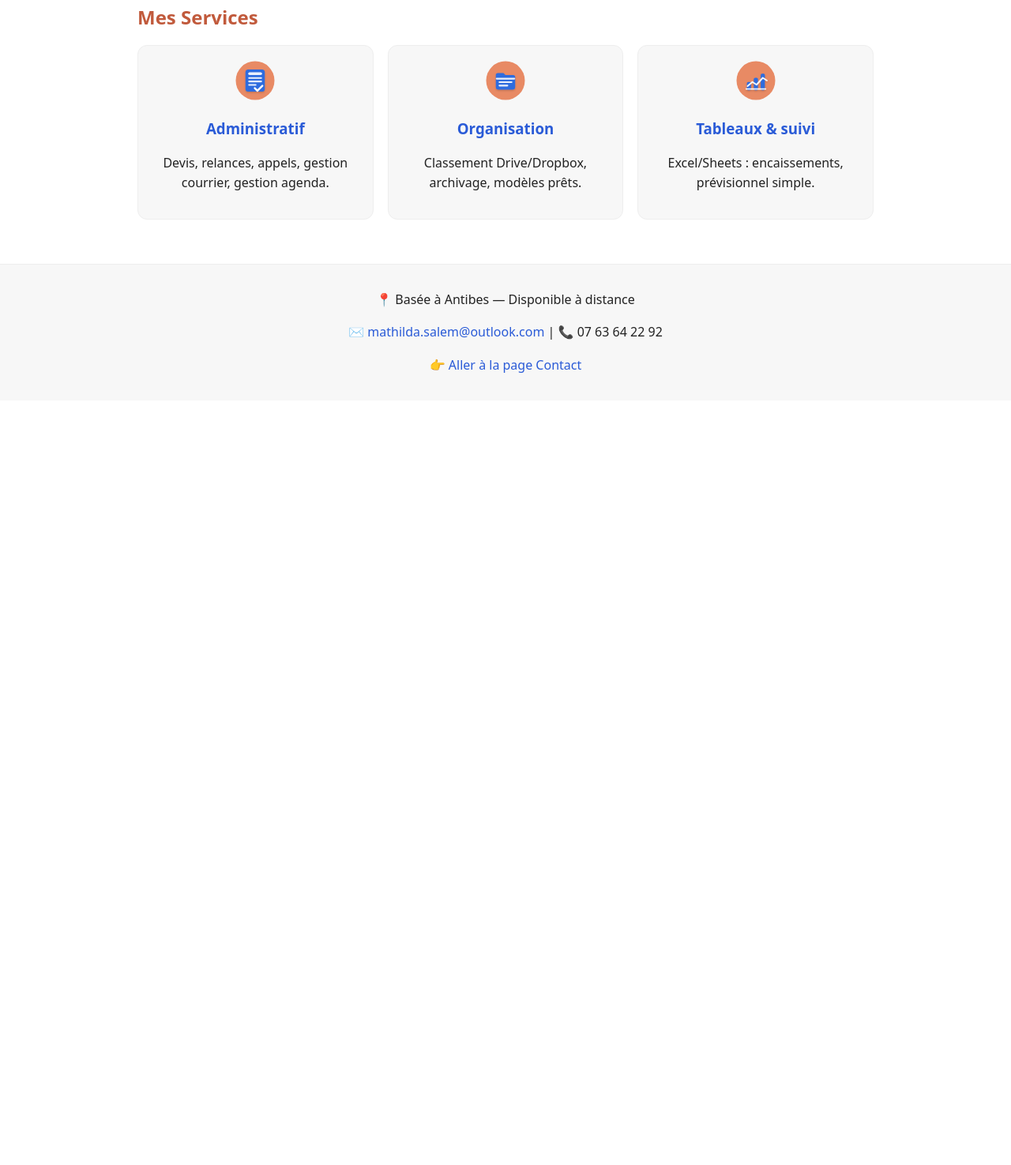
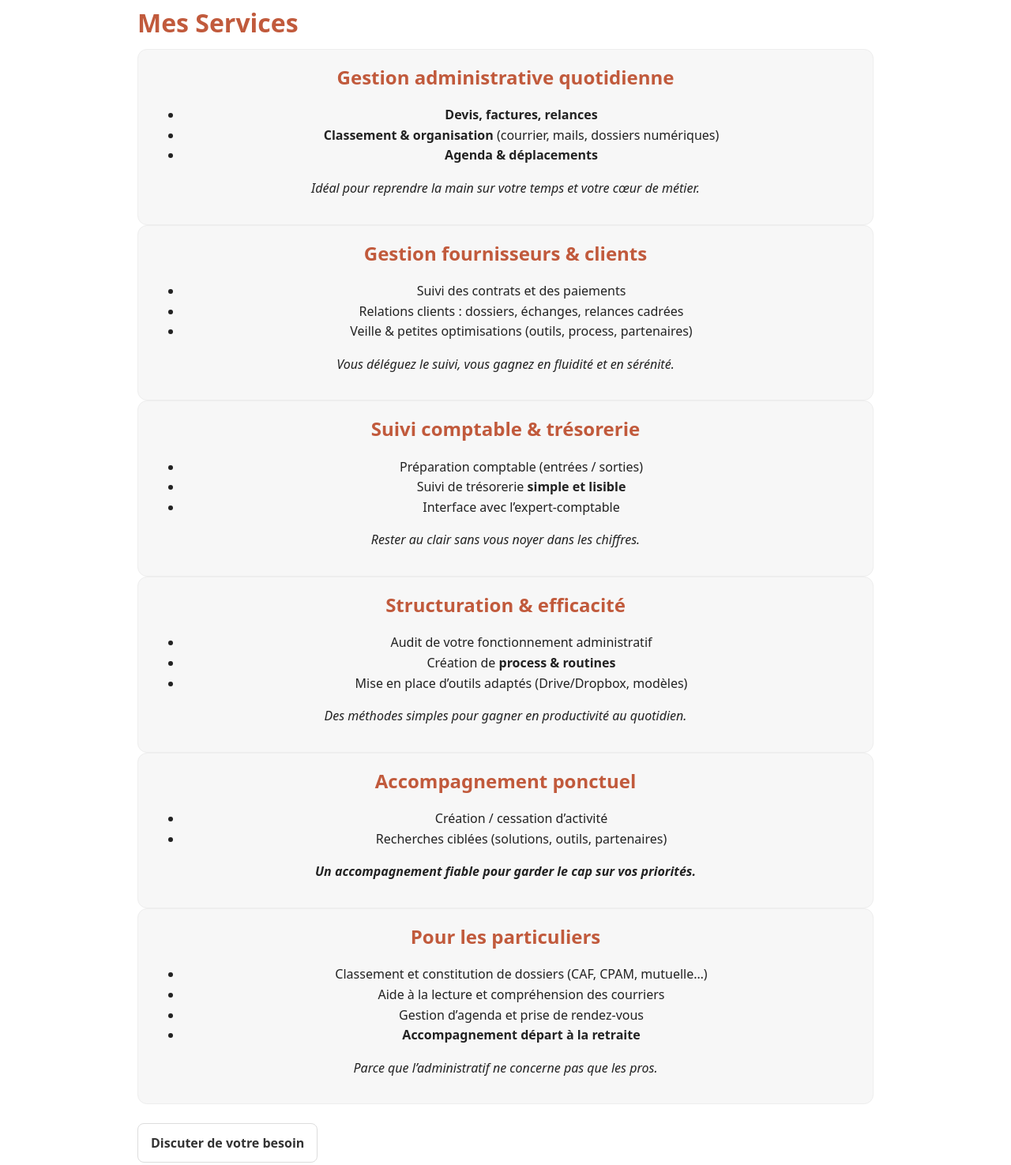
Before and after one commit to Mathildasalem/mathildasalem.github.io, a plain HTML site: page services.html in a window 1280 px wide. Shown: the part 96-1571 px from the top of the page at 79% size. Before the commit the page ends 800 px from the top, so only its background shows below. Drawn offline with Linux system fonts and the light colour scheme.

Commit message:
Update services.html

```diff
--- a/services.html
+++ b/services.html
@@ -4,7 +4,7 @@
   <meta charset="UTF-8">
   <meta name="viewport" content="width=device-width, initial-scale=1">
   <title>Services – Assistante Administrative & Virtuelle</title>
-  <meta name="description" content="Découvrez les services de Mathilda Salem : gestion administrative, organisation et suivi.">
+  <meta name="description" content="Gestion administrative, organisation, suivi comptable simple, structuration et accompagnements ponctuels. Particuliers et professionnels.">
   <link rel="stylesheet" href="styles.css">
 </head>
 <body>
@@ -20,32 +20,77 @@
     </div>
   </header>
 
-  <!-- SERVICES -->
   <main class="container">
-    <section>
-      <h1>Mes Services</h1>
-      <div class="cards">
+    <h1>Mes Services</h1>
 
-        <div class="card">
-          <img class="icon" src="assets/admin.svg" alt="Administratif">
-          <h3>Administratif</h3>
-          <p>Devis, relances, appels, gestion courrier, gestion agenda.</p>
-        </div>
+    <!-- 1. Gestion administrative quotidienne -->
+    <section class="card">
+      <h2>Gestion administrative quotidienne</h2>
+      <ul>
+        <li><strong>Devis, factures, relances</strong></li>
+        <li><strong>Classement & organisation</strong> (courrier, mails, dossiers numériques)</li>
+        <li><strong>Agenda & déplacements</strong></li>
+      </ul>
+      <p><em>Idéal pour reprendre la main sur votre temps et votre cœur de métier.</em></p>
+    </section>
 
-        <div class="card">
-          <img class="icon" src="assets/organisation.svg" alt="Organisation">
-          <h3>Organisation</h3>
-          <p>Classement Drive/Dropbox, archivage, modèles prêts.</p>
-        </div>
+    <!-- 2. Gestion fournisseurs & clients -->
+    <section class="card">
+      <h2>Gestion fournisseurs & clients</h2>
+      <ul>
+        <li>Suivi des contrats et des paiements</li>
+        <li>Relations clients : dossiers, échanges, relances cadrées</li>
+        <li>Veille & petites optimisations (outils, process, partenaires)</li>
+      </ul>
+      <p><em>Vous déléguez le suivi, vous gagnez en fluidité et en sérénité.</em></p>
+    </section>
 
-        <div class="card">
-          <img class="icon" src="assets/suivi.svg" alt="Tableaux & suivi">
-          <h3>Tableaux & suivi</h3>
-          <p>Excel/Sheets : encaissements, prévisionnel simple.</p>
-        </div>
+    <!-- 3. Suivi comptable & trésorerie -->
+    <section class="card">
+      <h2>Suivi comptable & trésorerie</h2>
+      <ul>
+        <li>Préparation comptable (entrées / sorties)</li>
+        <li>Suivi de trésorerie <strong>simple et lisible</strong></li>
+        <li>Interface avec l’expert-comptable</li>
+      </ul>
+      <p><em>Rester au clair sans vous noyer dans les chiffres.</em></p>
+    </section>
 
-      </div>
+    <!-- 4. Structuration & efficacité -->
+    <section class="card">
+      <h2>Structuration & efficacité</h2>
+      <ul>
+        <li>Audit de votre fonctionnement administratif</li>
+        <li>Création de <strong>process & routines</strong></li>
+        <li>Mise en place d’outils adaptés (Drive/Dropbox, modèles)</li>
+      </ul>
+      <p><em>Des méthodes simples pour gagner en productivité au quotidien.</em></p>
     </section>
+
+    <!-- 5. Accompagnement ponctuel -->
+    <section class="card">
+      <h2>Accompagnement ponctuel</h2>
+      <ul>
+        <li>Création / cessation d’activité</li>
+        <li>Recherches ciblées (solutions, outils, partenaires)</li>
+      </ul>
+      <p><em><strong>Un accompagnement fiable pour garder le cap sur vos priorités.</strong></em></p>
+    </section>
+
+    <!-- 6. Pour les particuliers -->
+    <section class="card">
+      <h2>Pour les particuliers</h2>
+      <ul>
+        <li>Classement et constitution de dossiers (CAF, CPAM, mutuelle…)</li>
+        <li>Aide à la lecture et compréhension des courriers</li>
+        <li>Gestion d’agenda et prise de rendez-vous</li>
+        <li><strong>Accompagnement départ à la retraite</strong></li>
+      </ul>
+      <p><em>Parce que l’administratif ne concerne pas que les pros.</em></p>
+    </section>
+
+    <!-- rappel d'action -->
+    <p style="margin-top:24px"><a class="btn" href="contact.html">Discuter de votre besoin</a></p>
   </main>
 
   <footer>
```
